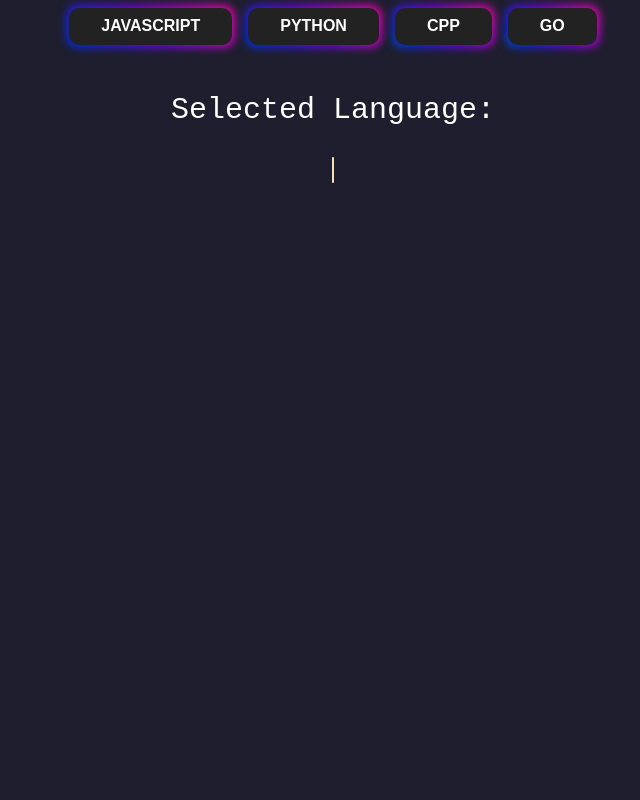
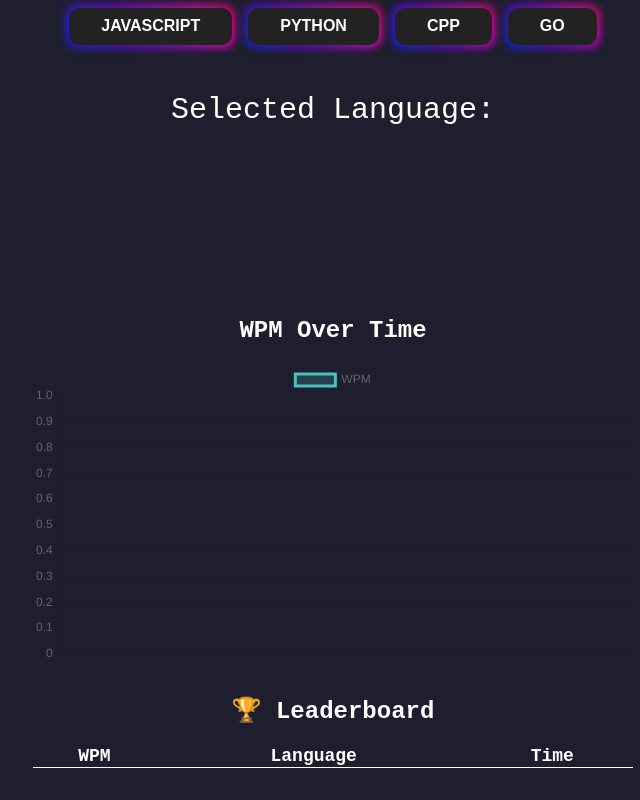
Before and after one commit to divyanshsirohi/typing-game, a React (Vite) app: page / in a window 1280 px wide. Shown: the part 223-1023 px from the top of the page, without its empty margins (307-947 px from the left). Before the commit the page ends 800 px from the top, so only its background shows below. Built offline with nearby package versions, Linux system fonts and the light colour scheme; a web font is replaced by a local one.

Commit message:
added leaderboard and chart.js integrated :)

```diff
--- a/src/App.tsx
+++ b/src/App.tsx
@@ -2,7 +2,10 @@ import { useEffect, useRef, useState } from 'react';
 import './index.css';
 import { CloudLightning } from 'lucide-react';
 import { CODE_SNIPPETS } from './snippets.ts';
+import WPMChart from './WPMchart.tsx';
+import Leaderboard from './Leaderboard.tsx';
 import './App.css';
+
 
 /**
  * Converts a multiline code string into an HTML structure of styled letter spans.
@@ -33,7 +36,7 @@ function App() {
     const [isStarted, setIsStarted] = useState(false);
     const [timeLeft, setTimeLeft] = useState(30);
     const [wpm, setWpm] = useState<number | null>(null);
-
+    const [scores, setScores] = useState<{ wpm: number; date: string; language: string }[]>([]);
     const gameRef = useRef<HTMLDivElement>(null);
     const timerRef = useRef<ReturnType<typeof setTimeout> | null>(null);
     const startTimeRef = useRef<number | null>(null);
@@ -61,10 +64,16 @@ function App() {
      */
     const gameOver = () => {
         const correctLetters = [...document.querySelectorAll('.letter.correct')].length;
-        const wpmResult = Math.round(correctLetters / 5 / 0.5); // 5 chars/word, 0.5 min
+        const wpmResult = Math.round(correctLetters / 5 / 0.5);
         setWpm(wpmResult);
         setIsStarted(false);
+
+        setScores((prev) => [
+            ...prev,
+            { wpm: wpmResult, date: new Date().toLocaleTimeString(), language },
+        ]);
     };
+
 
     /**
      * Initializes a new game with a random snippet of the selected language.
@@ -184,6 +193,18 @@ function App() {
         if (language) newGame();
     }, [language]);
 
+    // Load on mount
+    useEffect(() => {
+        const stored = localStorage.getItem('scores');
+        if (stored) setScores(JSON.parse(stored));
+    }, []);
+
+    // Save on update
+    useEffect(() => {
+        localStorage.setItem('scores', JSON.stringify(scores));
+    }, [scores]);
+
+
     return (
         <>
             <h1>
@@ -219,6 +240,8 @@ function App() {
                 <div id="cursor" className="cursor"></div>
                 {language && !isStarted && <div className="focus-error">Click here to start</div>}
             </div>
+            <WPMChart scores={scores} />
+            <Leaderboard scores={scores} />
         </>
     );
 }
--- /dev/null
+++ b/src/Leaderboard.tsx
@@ -0,0 +1,27 @@
+export default function Leaderboard({ scores }: { scores: { wpm: number; date: string; language: string }[] }) {
+    const topScores = [...scores].sort((a, b) => b.wpm - a.wpm).slice(0, 5);
+
+    return (
+        <div style={{ maxWidth: 600, margin: '2rem auto', color: 'white', textAlign: 'center' }}>
+    <h2>🏆 Leaderboard</h2>
+    <table style={{ width: '100%', borderCollapse: 'collapse', fontSize: 18 }}>
+    <thead>
+        <tr style={{ borderBottom: '1px solid white' }}>
+    <th>WPM</th>
+    <th>Language</th>
+    <th>Time</th>
+    </tr>
+    </thead>
+    <tbody>
+    {topScores.map((score, idx) => (
+            <tr key={idx}>
+                <td>{score.wpm}</td>
+                <td>{score.language}</td>
+                <td>{score.date}</td>
+                </tr>
+        ))}
+    </tbody>
+    </table>
+    </div>
+);
+}
--- /dev/null
+++ b/src/WPMchart.tsx
@@ -0,0 +1,29 @@
+import { Line } from 'react-chartjs-2';
+import {
+    Chart as ChartJS, CategoryScale, LinearScale,
+    PointElement, LineElement, Title, Tooltip, Legend,
+} from 'chart.js';
+
+ChartJS.register(CategoryScale, LinearScale, PointElement, LineElement, Title, Tooltip, Legend);
+
+export default function WPMChart({ scores }: { scores: { wpm: number; date: string }[] }) {
+    const data = {
+        labels: scores.map((s) => s.date),
+        datasets: [
+            {
+                label: 'WPM',
+                data: scores.map((s) => s.wpm),
+                borderColor: 'rgb(75,192,192)',
+                backgroundColor: 'rgba(75,192,192,0.2)',
+                tension: 0.2,
+            },
+        ],
+    };
+
+    return (
+        <div style={{ width: '100%', maxWidth: 600, margin: '2rem auto' }}>
+    <h2 style={{ color: 'white', textAlign: 'center' }}>WPM Over Time</h2>
+    <Line data={data} />
+    </div>
+);
+}
```
